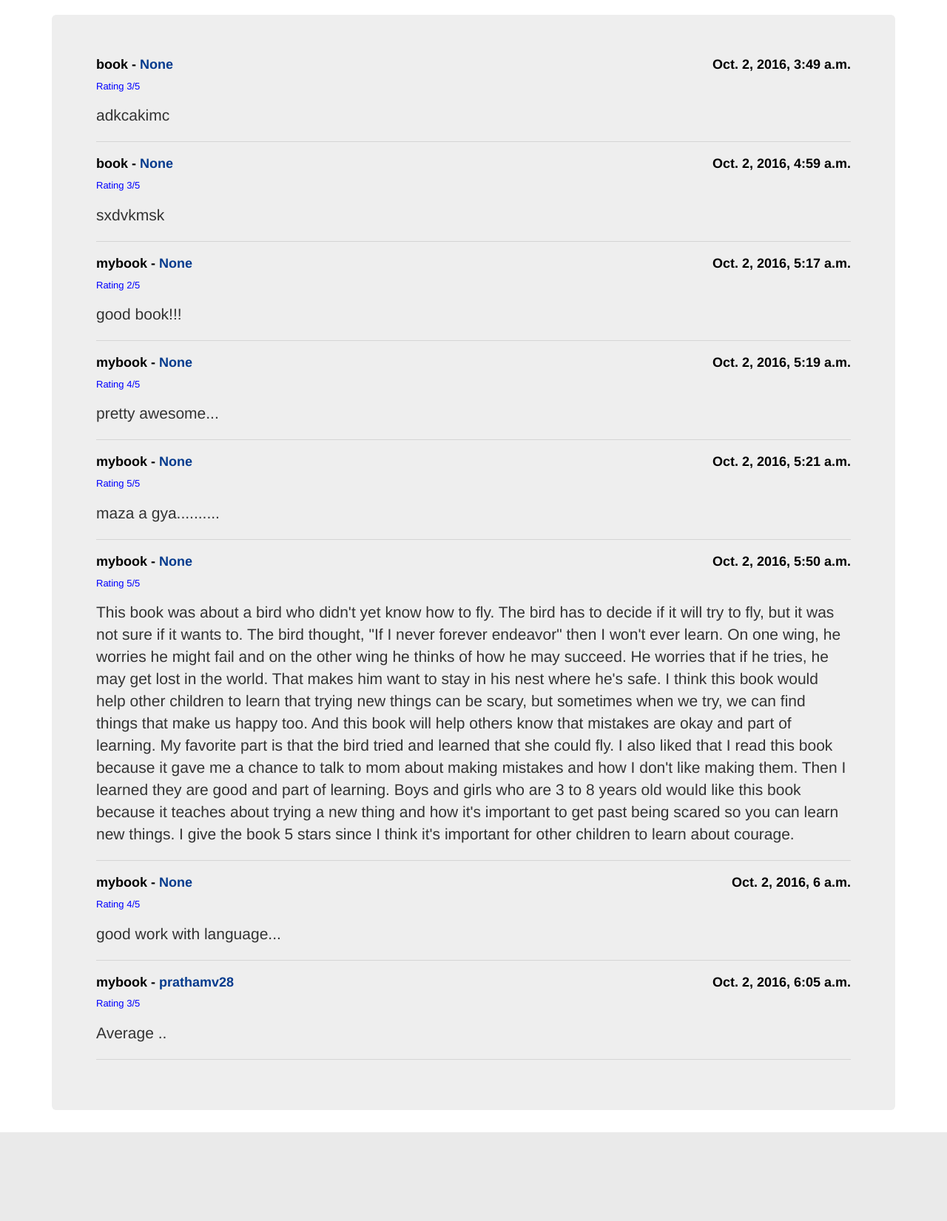
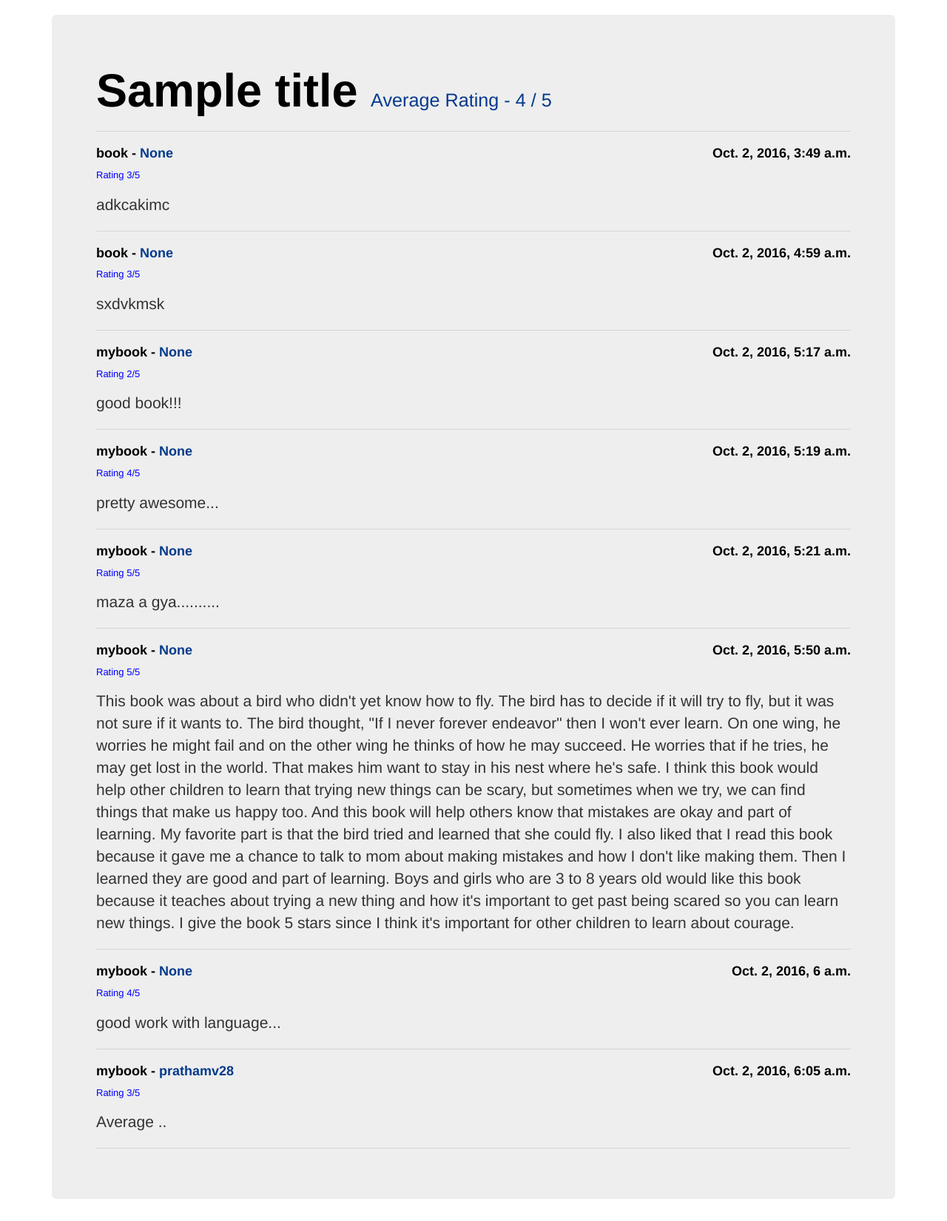
Before and after one commit to prathamv28/codebros3_0, a Django app: template review_it/templates/results.html in a window 1280 px wide. Shown: the part 67-1718 px from the top of the page at 74% size. Before the commit the page ends 1598 px from the top, so only its background shows below. Run offline with Django 3.2, Linux system fonts and the light colour scheme; data comes from the database, SQL or seed files in the repository; tables that the repository leaves empty hold one stand-in row (values such as "Sample post"); the template is opened without the code that fills it: values that come from a table or form of the project are taken from there, most other values are stand-ins (such as "Sample title", 1, 10 or a date in 2020); some libraries are stand-ins or nearby versions.

Commit message:
added average rating feature

```diff
--- a/review_it/templates/results.html
+++ b/review_it/templates/results.html
@@ -34,6 +34,8 @@
 
 <div class="container">
   <div class="jumbotron">
+    <h1 style="color:black;"> <b>{{ title }}   </b><small style="color:#043A8D;font-size:40%">Average Rating  - {{ avg_rating }} / 5</small></h1>
+    <hr>
     {% for review in all_reviews %}
       <div><h4 style="color:black;"><strong>{{ review.book }} - <span style="color:#043A8D">{{ review.review_by }}</span> <span class="pull-right">{{ review.datetime }}</span></strong></h4></div>
       <p style="color:blue;font-size:small">Rating {{ review.star_rating }}/5</p>
```
